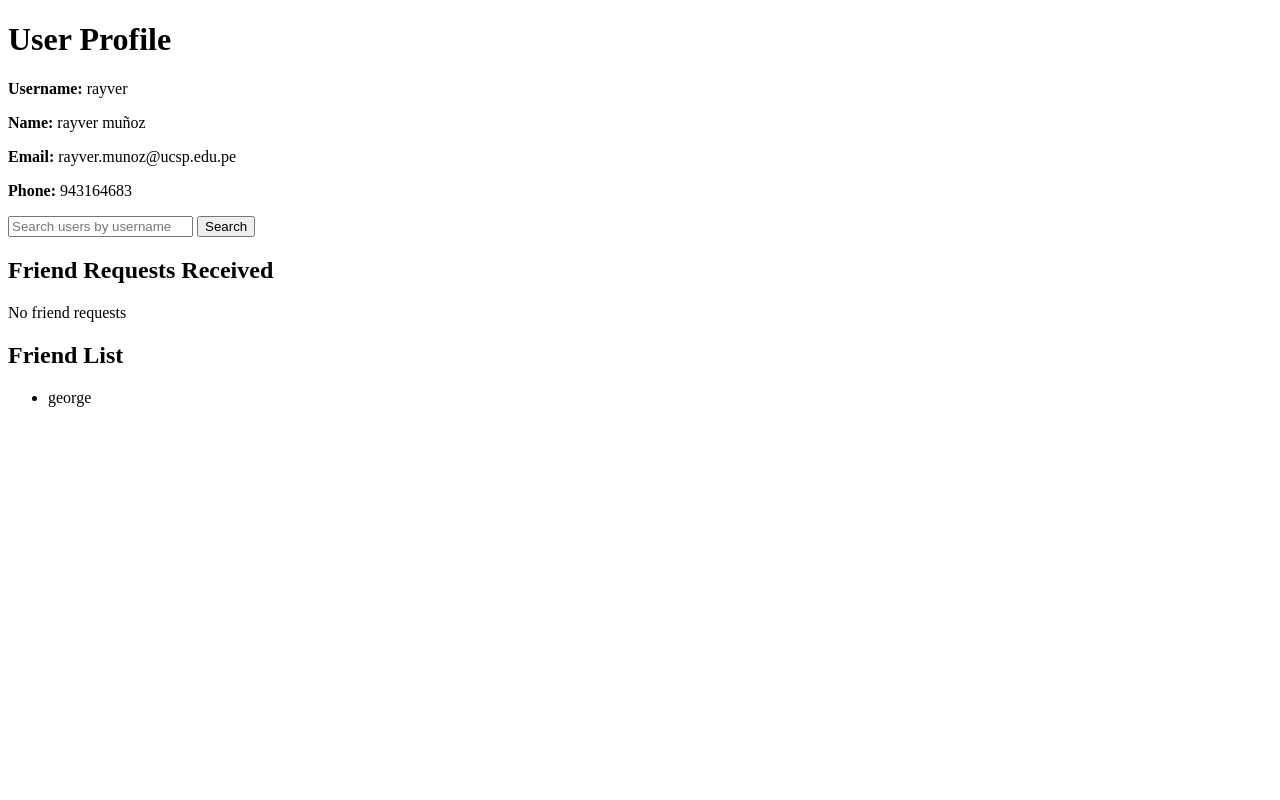
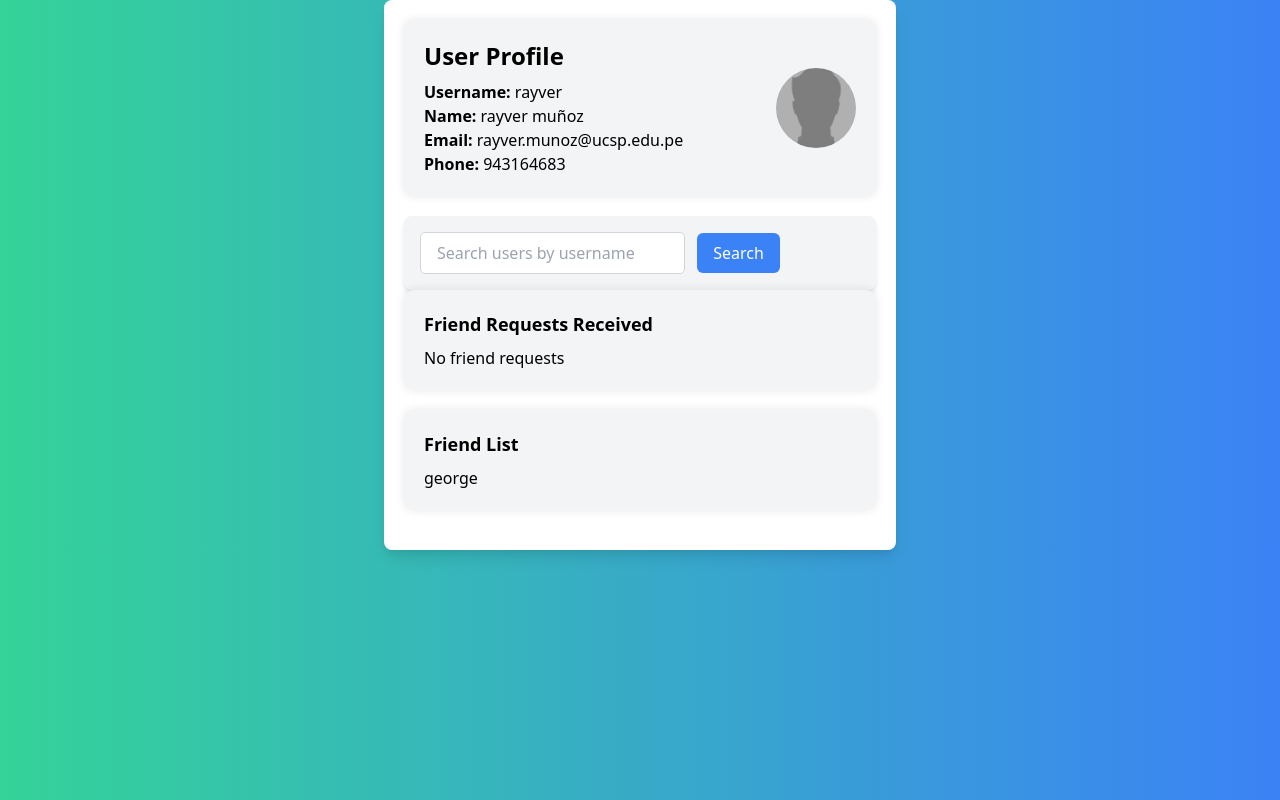
Before and after one commit to RayverAimar/skytech, a Flask app: page /profile/1 in a window 1280 px wide. Run offline with Flask 2, Linux system fonts and the light colour scheme; a user stored in the database is signed in; data comes from the database, SQL or seed files in the repository.

Commit message:
feat: styles

```diff
--- a/skytech/templates/profile.html
+++ b/skytech/templates/profile.html
@@ -3,31 +3,60 @@
 <head>
     <meta charset="UTF-8">
     <meta name="viewport" content="width=device-width, initial-scale=1.0">
+    <link rel="stylesheet" href="https://cdnjs.cloudflare.com/ajax/libs/animate.css/4.1.1/animate.min.css">
+    <link rel="stylesheet" href="https://cdnjs.cloudflare.com/ajax/libs/tailwindcss/2.2.19/tailwind.min.css">
     <title>User Profile</title>
+    <style>
+        /* Custom Styles */
+        .container {
+            padding: 20px;
+        }
+
+        .profile-info, .friend-request, .friend-list {
+            border-radius: 10px;
+            box-shadow: 0 0 10px rgba(0, 0, 0, 0.1);
+            padding: 20px;
+            margin-bottom: 20px;
+        }
+
+        input[type="text"], button, input[type="submit"] {
+            border-radius: 5px;
+        }
+    </style>
 </head>
-<body>
-    <h1>User Profile</h1>
+<body class="bg-gradient-to-r from-green-400 to-blue-500">
+    <div class="container mx-auto max-w-lg bg-white rounded-lg overflow-hidden shadow-lg">
+        <div class="profile-info p-4 bg-gray-100 rounded-lg shadow-md flex items-center justify-between">
+            <div>
+                <h1 class="text-2xl font-bold mb-2">User Profile</h1>
                 <p><strong>Username:</strong> {{ user.username }}</p>
                 <p><strong>Name:</strong> {{ user.first_name }} {{ user.last_name }}</p>
                 <p><strong>Email:</strong> {{ user.email }}</p>
                 <p><strong>Phone:</strong> {{ user.phone }}</p>
-    <form action="{{ url_for('search_users') }}" method="post">
-        <input type="text" name="search_query" placeholder="Search users by username">
-        <button type="submit">Search</button>
+            </div>
+            <div>
+                <img src="../static/img/image.png" alt="Profile Picture" class="h-20 w-20 object-cover rounded-full">
+            </div>
+        </div>
+
+        <form action="{{ url_for('search_users') }}" method="post" class="p-4 bg-gray-100 rounded-lg shadow-md">
+            <input type="text" name="search_query" placeholder="Search users by username" class="py-2 px-4 border border-gray-300 rounded-md mr-2">
+            <button type="submit" class="py-2 px-4 bg-blue-500 text-white rounded-md hover:bg-blue-600">Search</button>
         </form>
 
         <!-- Solicitudes de amistad recibidas -->
-    <h2>Friend Requests Received</h2>
+        <div class="friend-request p-4 bg-gray-100 rounded-lg shadow-md">
+            <h2 class="text-lg font-bold mb-2">Friend Requests Received</h2>
             {% if friend_requests_received %}
                 <ul>
                     {% for request in friend_requests_received %}
-                <li>
+                        <li class="mb-2">
                             {{ request.sender.username }} sent you a friend request
                             <form action="{{ url_for('accept_friend_request', request_id=request.id) }}" method="post">
-                        <input type="submit" value="Accept">
+                                <input type="submit" value="Accept" class="py-1 px-2 bg-green-500 text-white rounded-md hover:bg-green-600">
                             </form>
                             <form action="{{ url_for('reject_friend_request', request_id=request.id) }}" method="post">
-                        <input type="submit" value="Reject">
+                                <input type="submit" value="Reject" class="py-1 px-2 bg-red-500 text-white rounded-md hover:bg-red-600">
                             </form>
                         </li>
                     {% endfor %}
@@ -35,7 +64,9 @@
             {% else %}
                 <p>No friend requests</p>
             {% endif %}
-    <h2>Friend List</h2>
+        </div>
+        <div class="friend-list p-4 bg-gray-100 rounded-lg shadow-md">
+            <h2 class="text-lg font-bold mb-2">Friend List</h2>
             {% if friends %}
                 <ul>
                     {% for friend in friends %}
@@ -45,5 +76,7 @@
             {% else %}
                 <p>No friends</p>
             {% endif %}
+        </div>
+    </div>
 </body>
 </html>
```
Also changed, not shown: skytech/templates/index.html (+9 -9 lines), skytech/templates/search_results.html (+73 -5 lines), skytech/static/img/image.png (added). Lines whose indentation alone changed are shown as unchanged.
